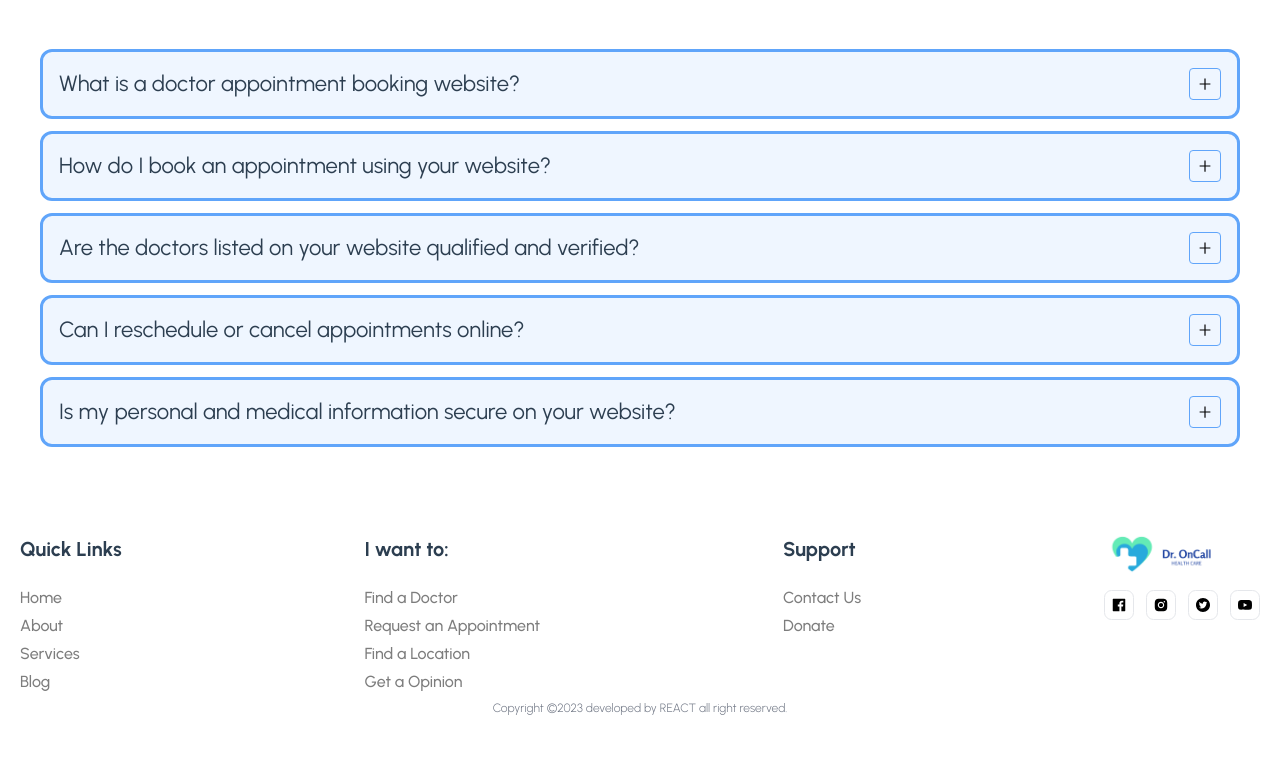
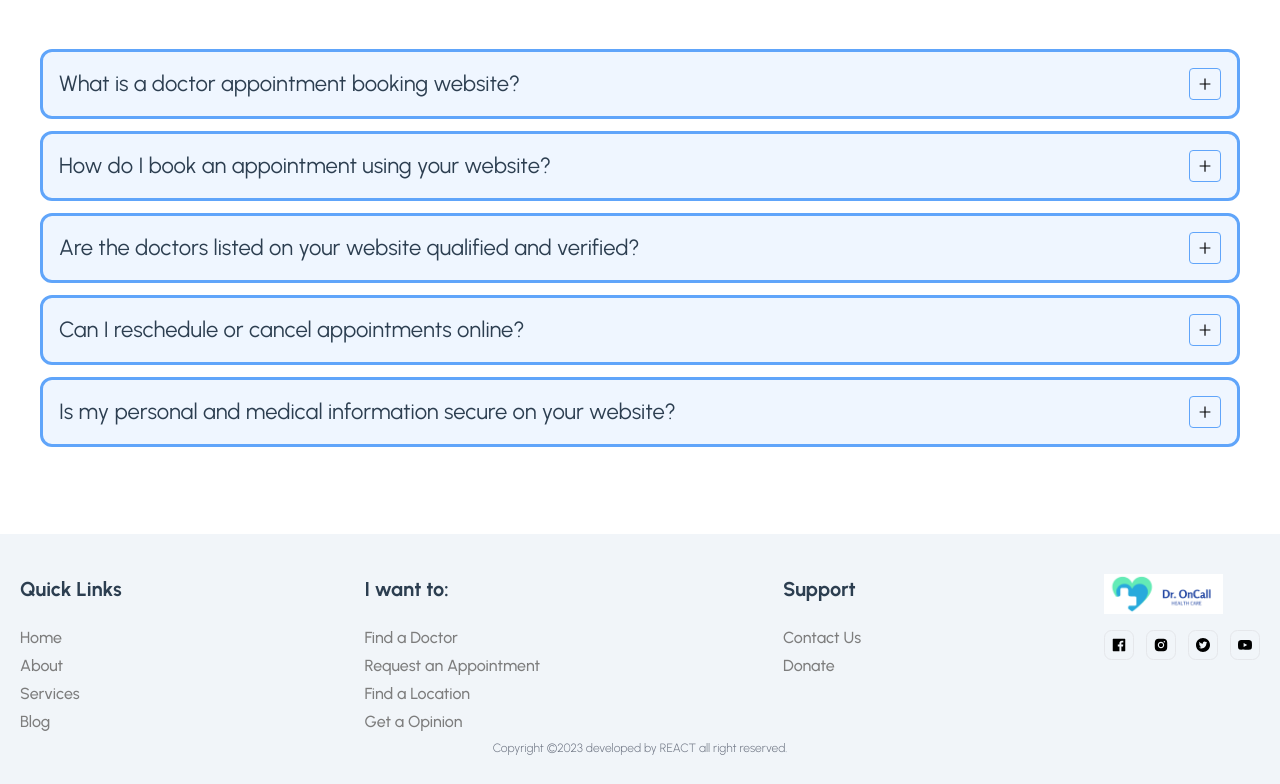
Before and after one commit to RavinduKavinda/doctor-appointment-booking, a React (Vite) app in the folder frontend/: page / in a window 1280 px wide. Shown: the part 4983-5767 px from the top of the page. Before the commit the page ends 5727 px from the top, so only its background shows below. Built offline with nearby package versions, Linux system fonts and the light colour scheme; a web font is replaced by a local one.

Commit message:
bg color

```diff
--- a/frontend/src/components/Footer/Footer.jsx
+++ b/frontend/src/components/Footer/Footer.jsx
@@ -77,9 +77,9 @@ const Footer = () => {
   const year = new Date().getFullYear();
 
   return (
-    <footer className="pb-6">
+    <footer className="pb-6 bg-slate-100">
       <div className="container">
-        <div className="flex justify-between flex-col md:flex-row flex-wrap gap-5">
+        <div className="flex justify-between flex-col md:flex-row flex-wrap gap-5 pt-10">
 
           {/* Quick Links */}
           <div>
```
